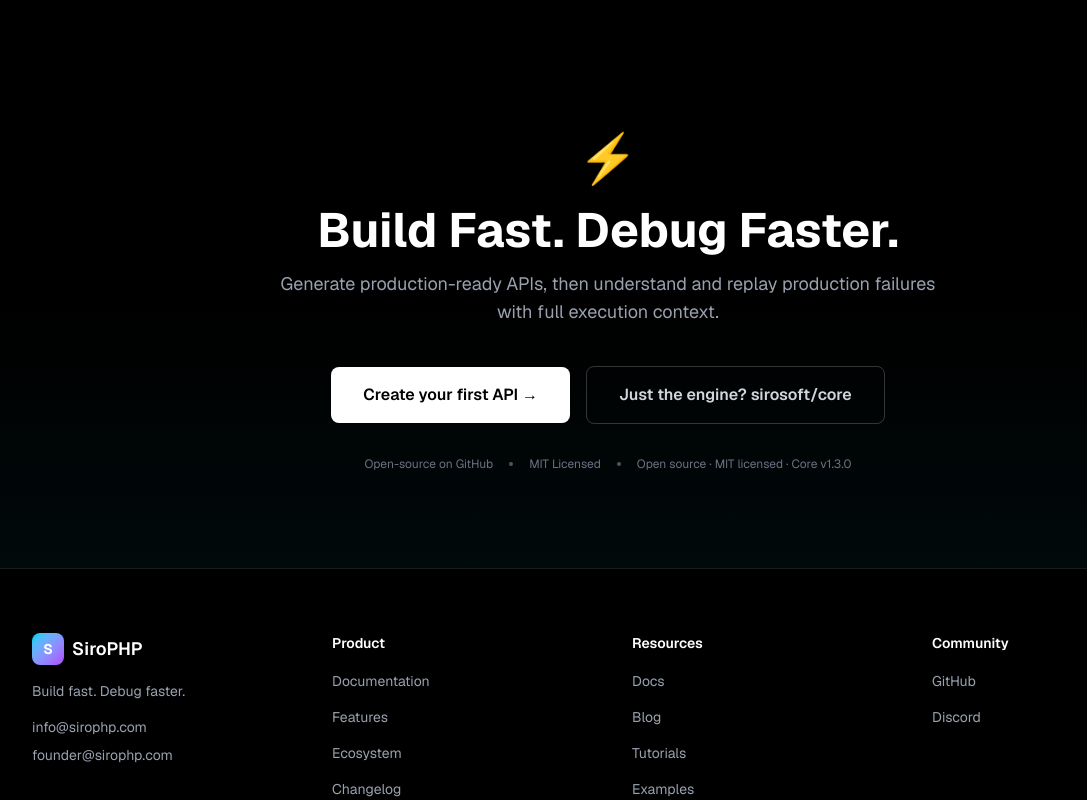
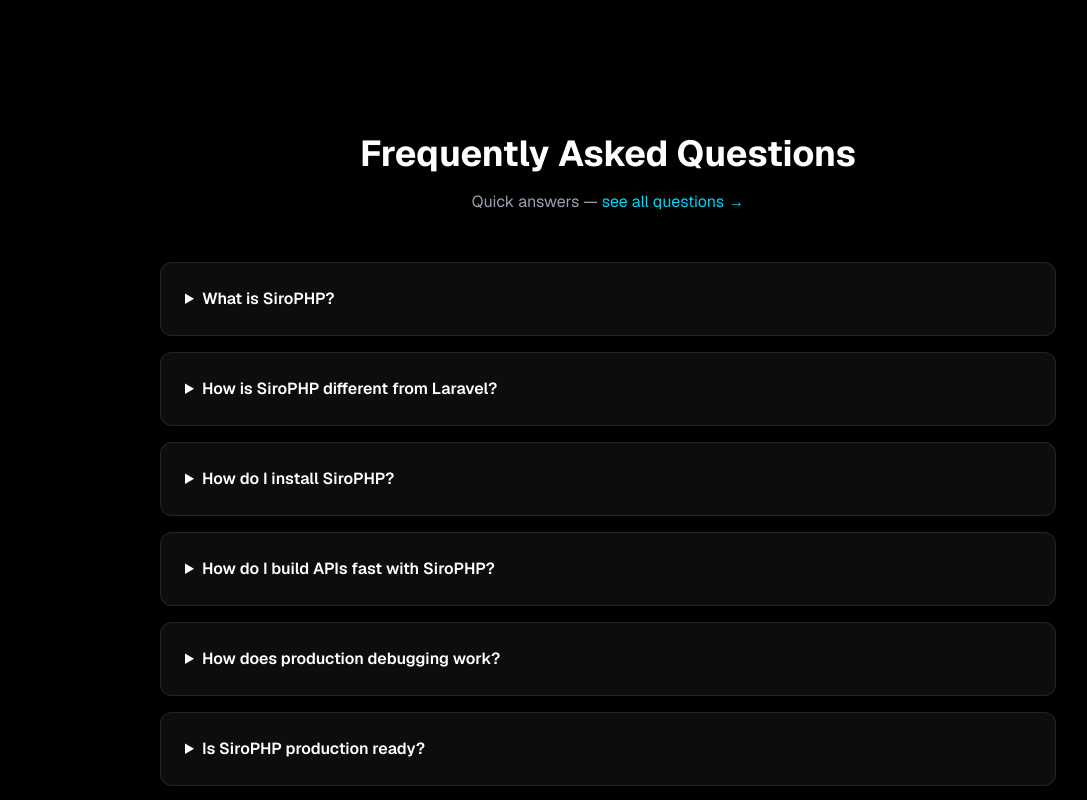
Before and after one commit to thiennhant95/sirophp-landingpage, a Next.js app: page / in a window 1280 px wide. Shown: the part 6240-7040 px from the top of the page, without its empty margins (32-1119 px from the left). Built offline with nearby package versions, Linux system fonts and the light colour scheme; no server answers.

Commit message:
feat(seo): visible homepage FAQ matching schema, content dates, author meta, tighter description

```diff
--- a/src/app/layout.tsx
+++ b/src/app/layout.tsx
@@ -53,6 +53,9 @@
   alternates: {
     canonical: "https://sirophp.com/",
   },
+  authors: [{ name: "SiroSoft", url: "https://github.com/SiroSoft" }],
+  creator: "SiroSoft",
+  publisher: "SiroSoft",
   openGraph: {
     title: "SiroPHP — Build APIs in Minutes. Debug Instantly.",
     description:
@@ -97,11 +100,13 @@
   author: { '@type': 'Organization', name: 'SiroSoft', url: 'https://github.com/SiroSoft' },
   offers: { '@type': 'Offer', price: '0', priceCurrency: 'USD' },
   license: 'https://opensource.org/licenses/MIT',
+  dateModified: '2026-10-13',
   sameAs: [
     'https://github.com/SiroSoft/siro-core',
     'https://github.com/SiroSoft/SiroPHP',
     'https://packagist.org/packages/sirosoft/api',
     'https://packagist.org/packages/sirosoft/core',
+    'https://discord.gg/sirophp',
   ],
 }
 
--- a/src/app/page.tsx
+++ b/src/app/page.tsx
@@ -1,4 +1,5 @@
 import type { Metadata } from 'next';
+import Link from 'next/link';
 import Hero from '@/components/Hero';
 import Stats from '@/components/Stats';
 import Features from '@/components/Features';
@@ -7,10 +8,11 @@
 import Ecosystem from '@/components/Ecosystem';
 import InstallSection from '@/components/InstallSection';
 import CTA from '@/components/CTA';
+import { homeFaqs } from '@/lib/faq-home';
 
 export const metadata: Metadata = {
   title: 'SiroPHP — The Fastest Feedback Loop for API Developers',
-    description: 'Build production-ready APIs in minutes. Understand production failures with full execution context — SQL, outbound HTTP, queued jobs. Fix bugs from your terminal.',
+    description: 'Build production-ready APIs in minutes. See full failure context — SQL, HTTP, jobs — and fix bugs from your terminal.',
   keywords: [
     'sirophp',
     'php api framework',
@@ -41,56 +43,11 @@
   const faqJsonLd = {
     '@context': 'https://schema.org',
     '@type': 'FAQPage',
-    mainEntity: [
-      {
-        '@type': 'Question',
-        name: 'What is SiroPHP?',
-        acceptedAnswer: {
-          '@type': 'Answer',
-           text: 'SiroPHP is a deterministic PHP API workflow built for rapid development and production debugging. It features minimal runtime dependencies, CRUD scaffolding, full request tracing, and one-command production bug replay.',
-        },
-      },
-      {
-        '@type': 'Question',
-        name: 'How is SiroPHP different from Laravel?',
-        acceptedAnswer: {
-          '@type': 'Answer',
-           text: 'SiroPHP focuses on API development with a smaller runtime surface and an integrated debugging workflow. It provides conventions for routing, validation, resources, tracing, replay, and testing without requiring a large application stack.',
-        },
-      },
-      {
-        '@type': 'Question',
-        name: 'How do I install SiroPHP?',
-        acceptedAnswer: {
-          '@type': 'Answer',
-           text: 'Use the standalone installer on Windows, macOS, or Linux, or create a project with "composer create-project sirosoft/api my-app" when PHP and Composer are already installed.',
-        },
-      },
-      {
-        '@type': 'Question',
-        name: 'How do I build APIs fast with SiroPHP?',
-        acceptedAnswer: {
-          '@type': 'Answer',
-           text: 'Use "php siro make:crud products" to generate a module with model, migration, repository, service, resource, controller, routes, and feature tests. Then run "php siro migrate" and "php siro serve".',
-        },
-      },
-      {
-        '@type': 'Question',
-        name: 'How does production debugging work?',
-        acceptedAnswer: {
-          '@type': 'Answer',
-          text: 'Every response includes an X-Siro-Trace-Id header. Traces capture request context including SQL queries, outbound HTTP calls, and queued jobs. Replay analyzes the trace for side-effect risks before execution — risky replays require explicit confirmation.',
-        },
-      },
-      {
-        '@type': 'Question',
-        name: 'Is SiroPHP production ready?',
-        acceptedAnswer: {
-          '@type': 'Answer',
-           text: 'SiroPHP is actively tested and ships with JWT auth, rate limiting, CSRF protection, brute-force protection, environment validation, log sanitization, and production health checks. Review the current release checks and security documentation before deploying.',
-        },
-      },
-    ],
+    mainEntity: homeFaqs.map((f) => ({
+      '@type': 'Question',
+      name: f.q,
+      acceptedAnswer: { '@type': 'Answer', text: f.a },
+    })),
   };
 
   return (
@@ -103,6 +60,29 @@
       <WhySiro />
       <Ecosystem />
       <InstallSection />
+      <section aria-labelledby="home-faq-heading" className="py-24 px-6">
+        <div className="max-w-4xl mx-auto">
+          <h2 id="home-faq-heading" className="text-3xl sm:text-4xl font-bold mb-4 text-center">
+            Frequently Asked Questions
+          </h2>
+          <p className="text-gray-400 text-center mb-12">
+            Quick answers — <Link href="/faq" className="text-cyan-400 hover:text-cyan-300">see all questions →</Link>
+          </p>
+          <div className="space-y-4">
+            {homeFaqs.map((faq) => (
+              <details
+                key={faq.q}
+                className="group p-6 rounded-xl border border-white/10 bg-white/5"
+              >
+                <summary className="cursor-pointer text-white font-semibold">
+                  {faq.q}
+                </summary>
+                <p className="mt-4 text-gray-400 leading-relaxed">{faq.a}</p>
+              </details>
+            ))}
+          </div>
+        </div>
+      </section>
       <CTA />
     </main>
   );
--- /dev/null
+++ b/src/lib/faq-home.ts
@@ -0,0 +1,33 @@
+export interface HomeFaq {
+  q: string;
+  a: string;
+}
+
+/** Homepage Q&A — single source for the visible section AND the
+ *  FAQPage JSON-LD, so crawlers/AI always see answers that exist. */
+export const homeFaqs: HomeFaq[] = [
+  {
+    q: 'What is SiroPHP?',
+    a: 'SiroPHP is a deterministic PHP API workflow built for rapid development and production debugging. It features minimal runtime dependencies, CRUD scaffolding, full request tracing, and one-command production bug replay.',
+  },
+  {
+    q: 'How is SiroPHP different from Laravel?',
+    a: 'SiroPHP focuses on API development with a smaller runtime surface and an integrated debugging workflow. It provides conventions for routing, validation, resources, tracing, replay, and testing without requiring a large application stack.',
+  },
+  {
+    q: 'How do I install SiroPHP?',
+    a: 'Use the standalone installer on Windows, macOS, or Linux, or create a project with "composer create-project sirosoft/api my-app" when PHP and Composer are already installed.',
+  },
+  {
+    q: 'How do I build APIs fast with SiroPHP?',
+    a: 'Use "php siro make:crud products" to generate a module with model, migration, repository, service, resource, controller, routes, and feature tests. Then run "php siro migrate" and "php siro serve".',
+  },
+  {
+    q: 'How does production debugging work?',
+    a: 'Every response includes an X-Siro-Trace-Id header. Traces capture request context including SQL queries, outbound HTTP calls, and queued jobs. Replay analyzes the trace for side-effect risks before execution — risky replays require explicit confirmation.',
+  },
+  {
+    q: 'Is SiroPHP production ready?',
+    a: 'SiroPHP is actively tested and ships with JWT auth, rate limiting, CSRF protection, brute-force protection, environment validation, log sanitization, and production health checks. Review the current release checks and security documentation before deploying.',
+  },
+];
```
Also changed, not shown: 1 other file (tests, documents, lock files or other folders).
